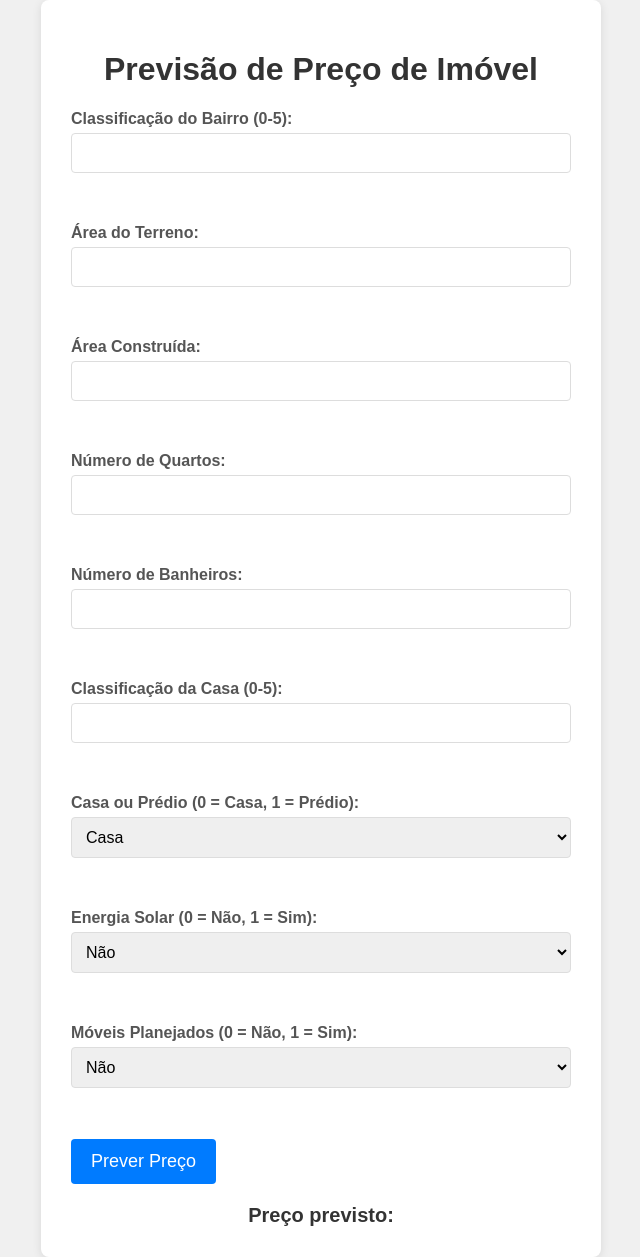
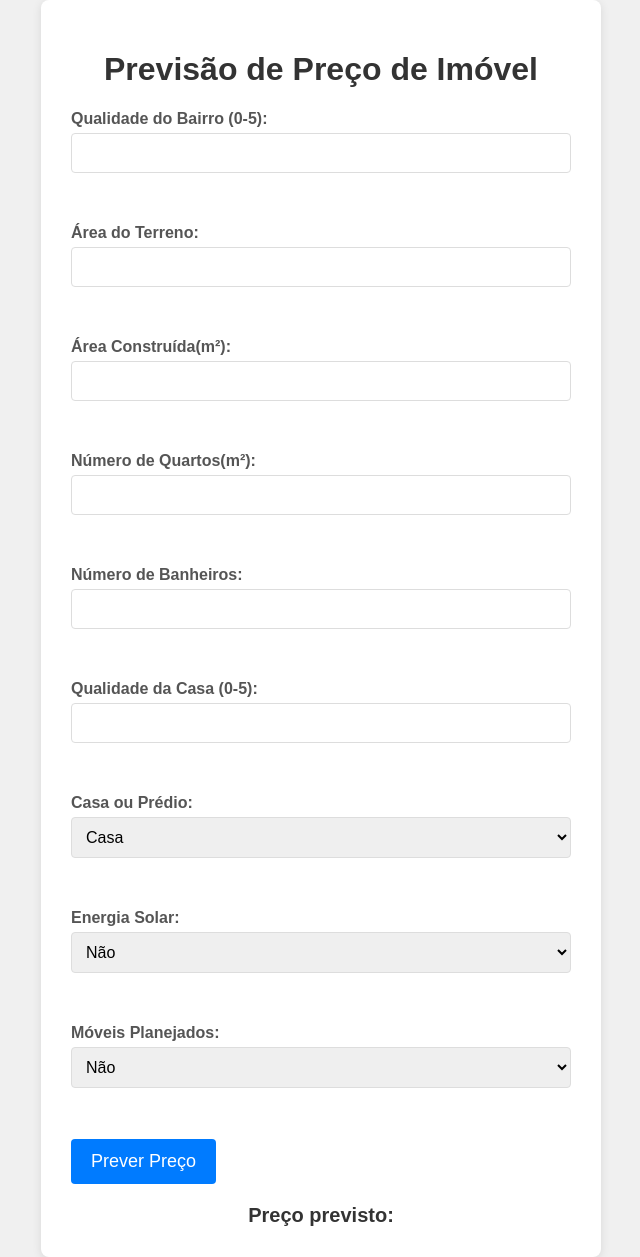
Before and after one commit to JaderZerbini/Previs-o-de-Im-veis, a Flask app: page / in a window 1280 px wide. Shown: the whole page, without its empty margins (319-959 px from the left). Run offline with Flask 3, Linux system fonts and the light colour scheme; parts of the project's set-up code (start-up, migrations or seed data) failed here and were passed over.

Commit message:
Update index.html

```diff
--- a/templates/index.html
+++ b/templates/index.html
@@ -1,7 +1,7 @@
 <!DOCTYPE html>
 <html>
 <head>
-    <title>Previsão de Preço de Imóvel - Adamantina-SP</title>
+    <title>Previsão de Preço de Imóveis - Adamantina-SP</title>
     <link rel="stylesheet" href="{{ url_for('static', filename='style.css') }}">
     <script src="{{ url_for('static', filename='script.js') }}"></script>
 </head>
@@ -10,37 +10,37 @@
         <h1>Previsão de Preço de Imóvel</h1>
 
         <div class="form">
-            <label for="classif_bairro">Classificação do Bairro (0-5):</label>
+            <label for="classif_bairro">Qualidade do Bairro (0-5):</label>
             <input type="number" id="classif_bairro" min="0" max="5"><br><br>
 
             <label for="area_terreno">Área do Terreno:</label>
             <input type="number" id="area_terreno"><br><br>
 
-            <label for="area_construida">Área Construída:</label>
+            <label for="area_construida">Área Construída(m²):</label>
             <input type="number" id="area_construida"><br><br>
 
-            <label for="quartos">Número de Quartos:</label>
+            <label for="quartos">Número de Quartos(m²):</label>
             <input type="number" id="quartos"><br><br>
 
             <label for="banheiros">Número de Banheiros:</label>
             <input type="number" id="banheiros"><br><br>
 
-            <label for="classif_casa">Classificação da Casa (0-5):</label>
+            <label for="classif_casa">Qualidade da Casa (0-5):</label>
             <input type="number" id="classif_casa" min="0" max="5"><br><br>
 
-            <label for="casa_predio">Casa ou Prédio (0 = Casa, 1 = Prédio):</label>
+            <label for="casa_predio">Casa ou Prédio:</label>
             <select id="casa_predio">
                 <option value="0">Casa</option>
                 <option value="1">Prédio</option>
             </select><br><br>
 
-            <label for="energ_solar">Energia Solar (0 = Não, 1 = Sim):</label>
+            <label for="energ_solar">Energia Solar:</label>
             <select id="energ_solar">
                 <option value="0">Não</option>
                 <option value="1">Sim</option>
             </select><br><br>
 
-            <label for="mov_planejados">Móveis Planejados (0 = Não, 1 = Sim):</label>
+            <label for="mov_planejados">Móveis Planejados:</label>
             <select id="mov_planejados">
                 <option value="0">Não</option>
                 <option value="1">Sim</option>
```
